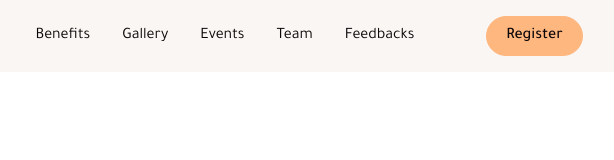
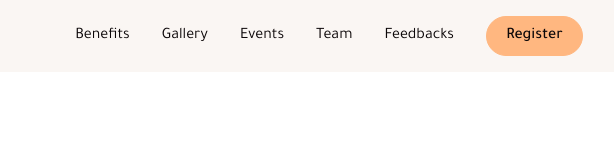
Before and after one commit to Olesiap/wild_sketch, a website built with Vite: page src/index.html in a window 1280 px wide. Shown: the full height of the page, 409-1023 px from the left. Built offline with nearby package versions, Linux system fonts and the light colour scheme.

Commit message:
fix navigation margin-left

```diff
--- a/src/css/header.css
+++ b/src/css/header.css
@@ -60,14 +60,15 @@
   }
 }
 .navigation {
-  display: inline-flex;
+  display: none;
   gap: 32px;
-  margin-right: 32px;
 }
 
-@media screen and (max-width: 767.98px) {
+@media screen and (min-width: 768px) {
   .navigation {
-    display: none;
+    display: flex;
+    margin-left: auto;
+    margin-right: 32px;
   }
 }
 
```
